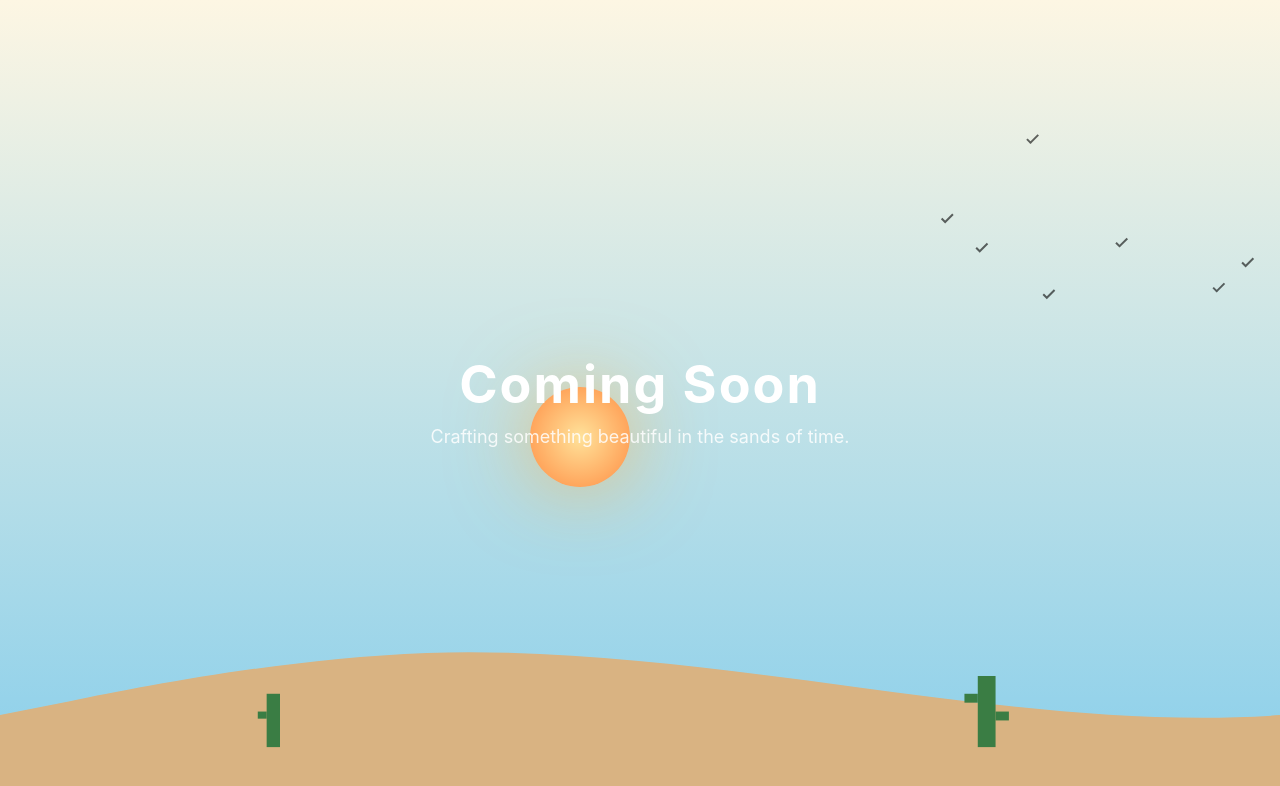
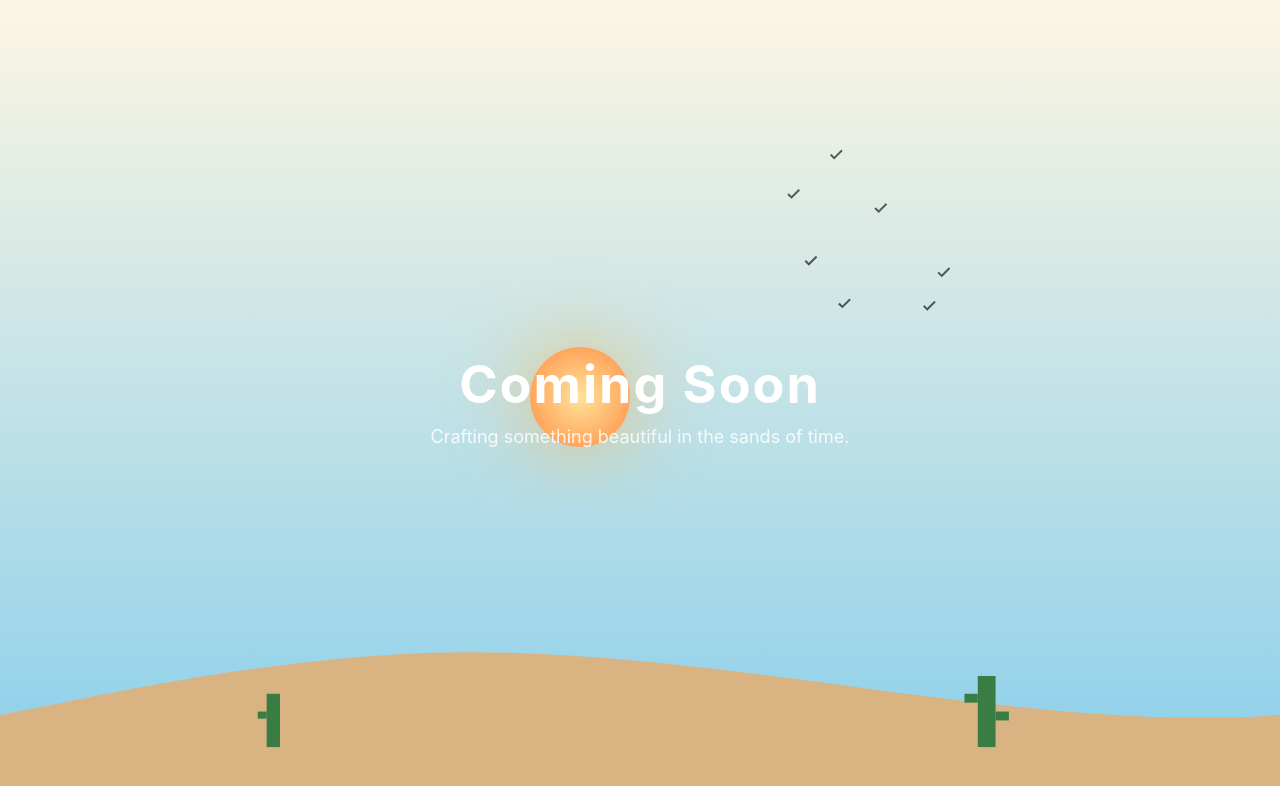
Before and after one commit to anandueco/itsanandu, a plain HTML site: page index.html in a window 1280 px wide. Drawn offline with Linux system fonts and the light colour scheme.

Commit message:
parabolic path added for the sun and moon

```diff
--- a/index.html
+++ b/index.html
@@ -34,11 +34,12 @@
     position:absolute;
     width:12px;
     height:6px;
-    border-left:2px solid rgba(0,0,0,0.6);
-    border-bottom:2px solid rgba(0,0,0,0.6);
+    border-left:2px solid rgba(0,0,0,0.75);
+    border-bottom:2px solid rgba(0,0,0,0.75);
     transform:rotate(-45deg);
     z-index:3;
     transition: opacity 2s ease;
+    will-change: transform;
   }
 
   /* Fireflies */
@@ -84,6 +85,8 @@
 
 <script>
 let birds = [], fireflies = [], stars = [];
+const isMobile = window.innerWidth <= 768 || /Android|webOS|iPhone|iPad|iPod|BlackBerry|IEMobile|Opera Mini/i.test(navigator.userAgent);
+const speedMultiplier = isMobile ? 0.7 : 1;
 
 // Scene update
 function updateScene(){
@@ -97,7 +100,7 @@ function updateScene(){
 
   let progress = time/24;
   let x = window.innerWidth * progress;
-  let y = Math.sin(progress*Math.PI) * (window.innerHeight/2-50) + 50;
+  let y = -400 * Math.pow(progress - 0.5, 2) + (window.innerHeight/2 - 50);
 
   // Smooth background gradient
   if(time>=6 && time<17){
@@ -147,11 +150,11 @@ function createBirds(){
     b.dataset.progress=0;
     b.dataset.state="normal";
     b.style.top=(50+Math.random()*100)+"px";
-    b.dataset.speed=0.0006+Math.random()*0.001;
-    b.dataset.amplitude=10+Math.random()*15;
-    b.dataset.frequency=1+Math.random()*2;
+    b.dataset.speed=(0.0003+Math.random()*0.0005) * speedMultiplier;
+    b.dataset.amplitude=8+Math.random()*12;
+    b.dataset.frequency=0.8+Math.random()*1.5;
     b.dataset.phase=Math.random()*Math.PI*2;
-    b.style.opacity=1;
+    b.style.opacity=0.85;
     document.body.appendChild(b);
     birds.push(b);
   }
@@ -180,14 +183,14 @@ function animateBirdsAway(){
   birds.forEach(b=>{
     if(b.dataset.state!=="away"){
       b.dataset.state="away";
-      b.dataset.vx=2 + Math.random()*1; // horizontal speed
-      b.dataset.vy=-1 - Math.random()*1; // upward
+      b.dataset.vx=(1.5 + Math.random()*0.8) * speedMultiplier; // horizontal speed
+      b.dataset.vy=(-0.8 - Math.random()*0.6) * speedMultiplier; // upward
     }
     let rect=b.getBoundingClientRect();
     let x=parseFloat(rect.left) + parseFloat(b.dataset.vx);
     let y=parseFloat(rect.top) + parseFloat(b.dataset.vy);
     b.style.transform=`translate(${x}px,${y}px) rotate(-45deg)`;
-    b.style.opacity=0.8;
+    b.style.opacity=0.7;
     if(y< -50 || x>window.innerWidth + 50){
       b.remove();
       birds=birds.filter(bird=>bird!==b);
```
